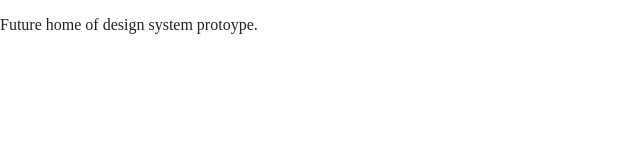
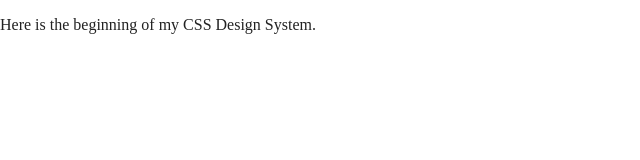
Before and after one commit to alxnoelle/pcdd-0315-sp21, a website built with Parcel: page index.html in a window 1280 px wide. Shown: the full height of the page, 0-640 px from the left. Built offline with nearby package versions, Linux system fonts and the light colour scheme.

Commit message:
updated index

```diff
--- a/index.html
+++ b/index.html
@@ -26,7 +26,7 @@
 <body>
 
   <!-- Add your site or application content here -->
-  <p>Future home of design system protoype.</p>
+  <p>Here is the beginning of my CSS Design System.</p>
   <script src="js/vendor/modernizr-3.11.2.min.js"></script>
   <script src="js/plugins.js"></script>
   <script src="js/main.js"></script>
```
